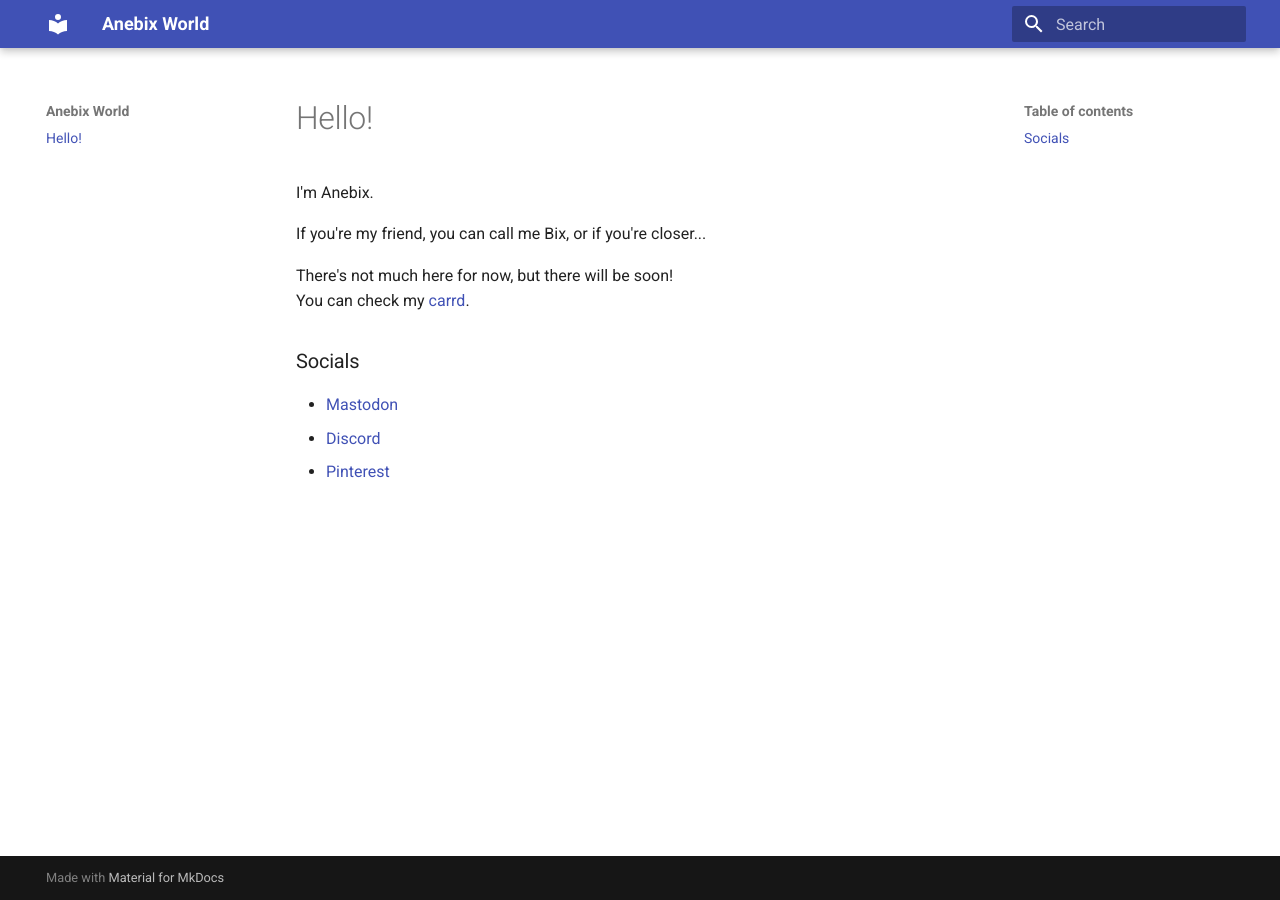
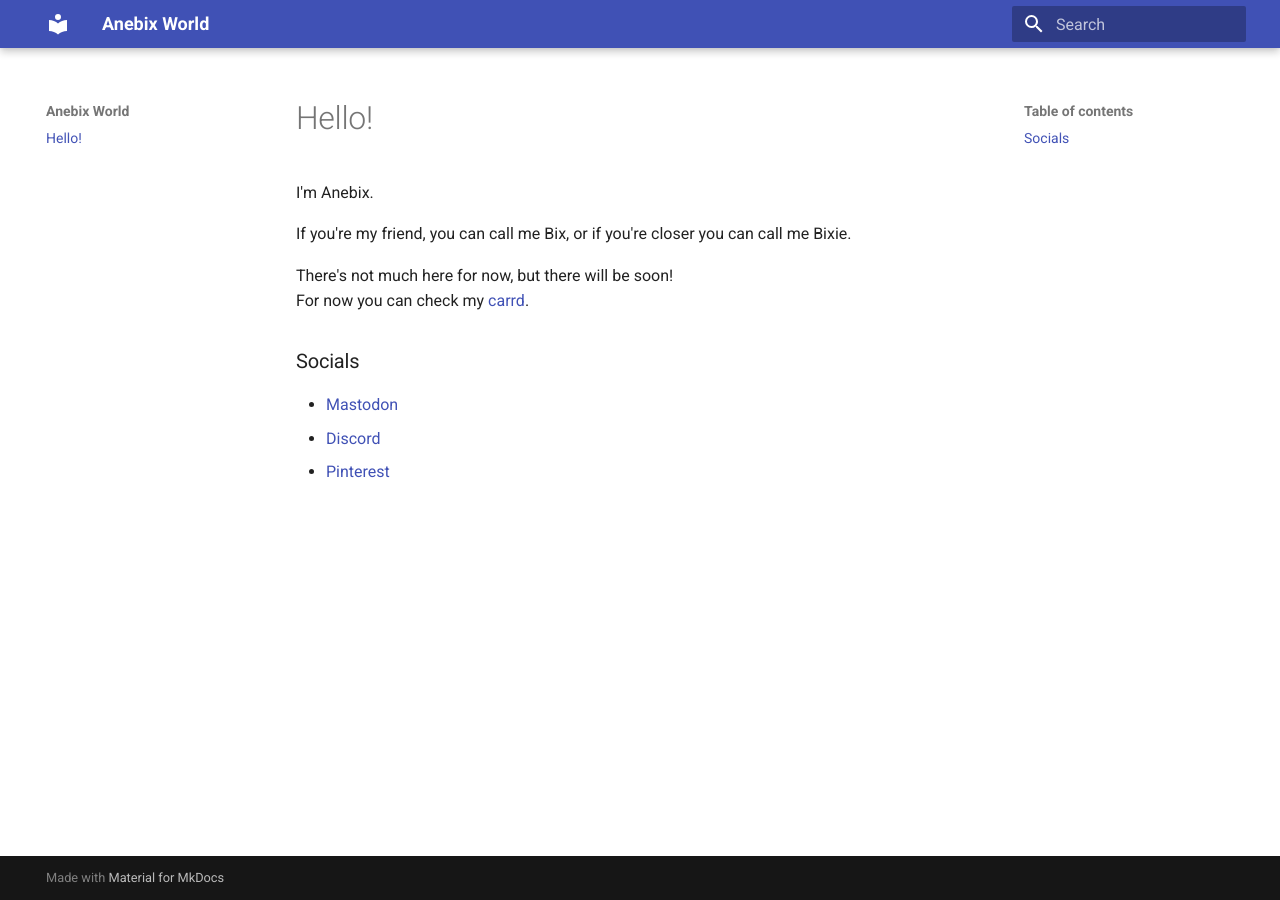
Before and after one commit to anebix-world/anebix-world.github.io, an MkDocs documentation site: the page built from docs/index.md, in a window 1280 px wide. Built offline with MkDocs 1.6.1 and Material for MkDocs 9.7.7, drawn with Linux system fonts in a browser that asks for light colours.

Commit message:
markdown-ify

```diff
--- a/docs/index.md
+++ b/docs/index.md
@@ -2,10 +2,10 @@
 
 I'm Anebix.
 
-If you're my friend, you can call me Bix, or if you're closer...
+If you're my friend, you can call me Bix, or if you're closer you can call me Bixie.
 
 There's not much here for now, but there will be soon!
-You can check my [carrd](https://anebix.carrd.co).
+For now you can check my [carrd](https://anebix.carrd.co).
 
 ### Socials
 - [Mastodon](https://furries.club/@anebix)
```
